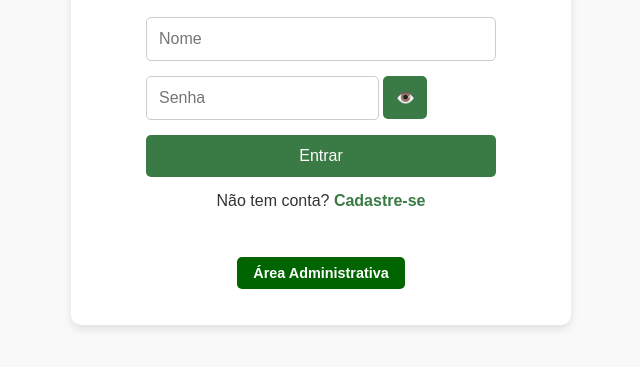
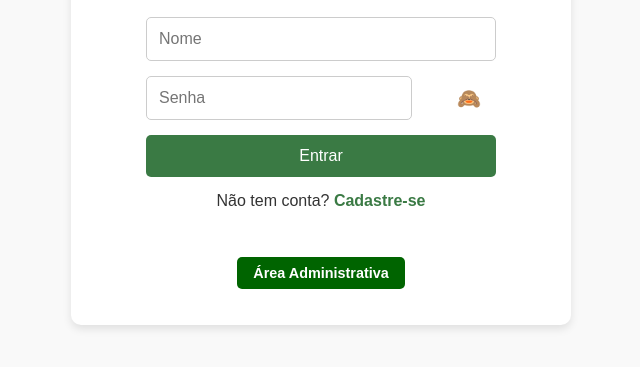
Before and after one commit to ThiagoVieira04/essencial-fidelidade, a website: page Front-end/public/index.html in a window 1280 px wide. Both pictures are taken after a click on the button "👁️". Shown: the part 321-688 px from the top of the page, without its empty margins (319-959 px from the left). Drawn offline with nearby package versions, Linux system fonts and the light colour scheme.

Commit message:
botão mostrar / ocultar ajustado

```diff
--- a/Front-end/public/index.html
+++ b/Front-end/public/index.html
@@ -28,7 +28,7 @@
         <input type="text" placeholder="Nome" required />
         <div class="password-input-container">
           <input type="password" placeholder="Senha" required />
-          <button type="button" class="password-toggle" id="toggle-login-password">
+          <button type="button" class="password-toggle" id="toggle-login-password" aria-label="Mostrar senha">
             <span class="eye-icon">👁️</span>
           </button>
         </div>
@@ -45,7 +45,7 @@
         <input type="tel" placeholder="Celular" required />
         <div class="password-input-container">
           <input type="password" placeholder="Senha" required />
-          <button type="button" class="password-toggle" id="toggle-register-password">
+          <button type="button" class="password-toggle" id="toggle-register-password" aria-label="Mostrar senha">
             <span class="eye-icon">👁️</span>
           </button>
         </div>
--- a/Front-end/public/script-supabase.js
+++ b/Front-end/public/script-supabase.js
@@ -176,36 +176,52 @@ document.addEventListener('DOMContentLoaded', async () => {
     logoutButton.addEventListener('click', logout);
     if (addStampButton) addStampButton.addEventListener('click', addStamp);
 
-    // Toggle password visibility
+    // Toggle password visibility - Login
     const toggleLoginPassword = document.getElementById('toggle-login-password');
-    const toggleRegisterPassword = document.getElementById('toggle-register-password');
 
     if (toggleLoginPassword) {
-        toggleLoginPassword.addEventListener('click', () => {
-            const passwordInput = loginForm.querySelector('input[type="password"], input[type="text"]');
+        toggleLoginPassword.addEventListener('click', function(event) {
+            event.preventDefault();
+            event.stopPropagation();
+
+            const passwordInput = toggleLoginPassword.parentElement.querySelector('input[type="password"], input[type="text"]');
             const eyeIcon = toggleLoginPassword.querySelector('.eye-icon');
 
+            if (passwordInput && passwordInput.placeholder === 'Senha') {
                 if (passwordInput.type === 'password') {
                     passwordInput.type = 'text';
                     eyeIcon.textContent = '🙈';
+                    toggleLoginPassword.setAttribute('aria-label', 'Ocultar senha');
                 } else {
                     passwordInput.type = 'password';
                     eyeIcon.textContent = '👁️';
+                    toggleLoginPassword.setAttribute('aria-label', 'Mostrar senha');
+                }
             }
         });
     }
 
+    // Toggle password visibility - Cadastro
+    const toggleRegisterPassword = document.getElementById('toggle-register-password');
+
     if (toggleRegisterPassword) {
-        toggleRegisterPassword.addEventListener('click', () => {
-            const passwordInput = registerForm.querySelector('input[type="password"], input[type="text"]');
+        toggleRegisterPassword.addEventListener('click', function(event) {
+            event.preventDefault();
+            event.stopPropagation();
+
+            const passwordInput = toggleRegisterPassword.parentElement.querySelector('input[type="password"], input[type="text"]');
             const eyeIcon = toggleRegisterPassword.querySelector('.eye-icon');
 
+            if (passwordInput && passwordInput.placeholder === 'Senha') {
                 if (passwordInput.type === 'password') {
                     passwordInput.type = 'text';
                     eyeIcon.textContent = '🙈';
+                    toggleRegisterPassword.setAttribute('aria-label', 'Ocultar senha');
                 } else {
                     passwordInput.type = 'password';
                     eyeIcon.textContent = '👁️';
+                    toggleRegisterPassword.setAttribute('aria-label', 'Mostrar senha');
+                }
             }
         });
     }
--- a/Front-end/public/style.css
+++ b/Front-end/public/style.css
@@ -199,6 +199,37 @@ a {
     background-color: var(--dark-green);
 }
 
+.password-input-container {
+    position: relative;
+    width: 100%;
+    margin-bottom: 15px;
+}
+
+.password-input-container input {
+    padding-right: 45px;
+    margin-bottom: 0;
+}
+
+.password-toggle {
+    position: absolute;
+    right: 10px;
+    top: 50%;
+    transform: translateY(-50%);
+    background: none !important;
+    border: none;
+    cursor: pointer;
+    padding: 5px;
+    font-size: 1.2rem;
+    color: var(--gray-border);
+    transition: color 0.3s;
+    z-index: 10;
+}
+
+.password-toggle:hover {
+    color: var(--dark-green);
+    background: none !important;
+}
+
 @media (max-width: 400px) {
     .stamp-grid {
         grid-template-columns: repeat(2, 1fr);
```
Also changed, not shown: Front-end/public/admin-supabase.js (+9 -9 lines). Lines whose indentation alone changed are shown as unchanged.
